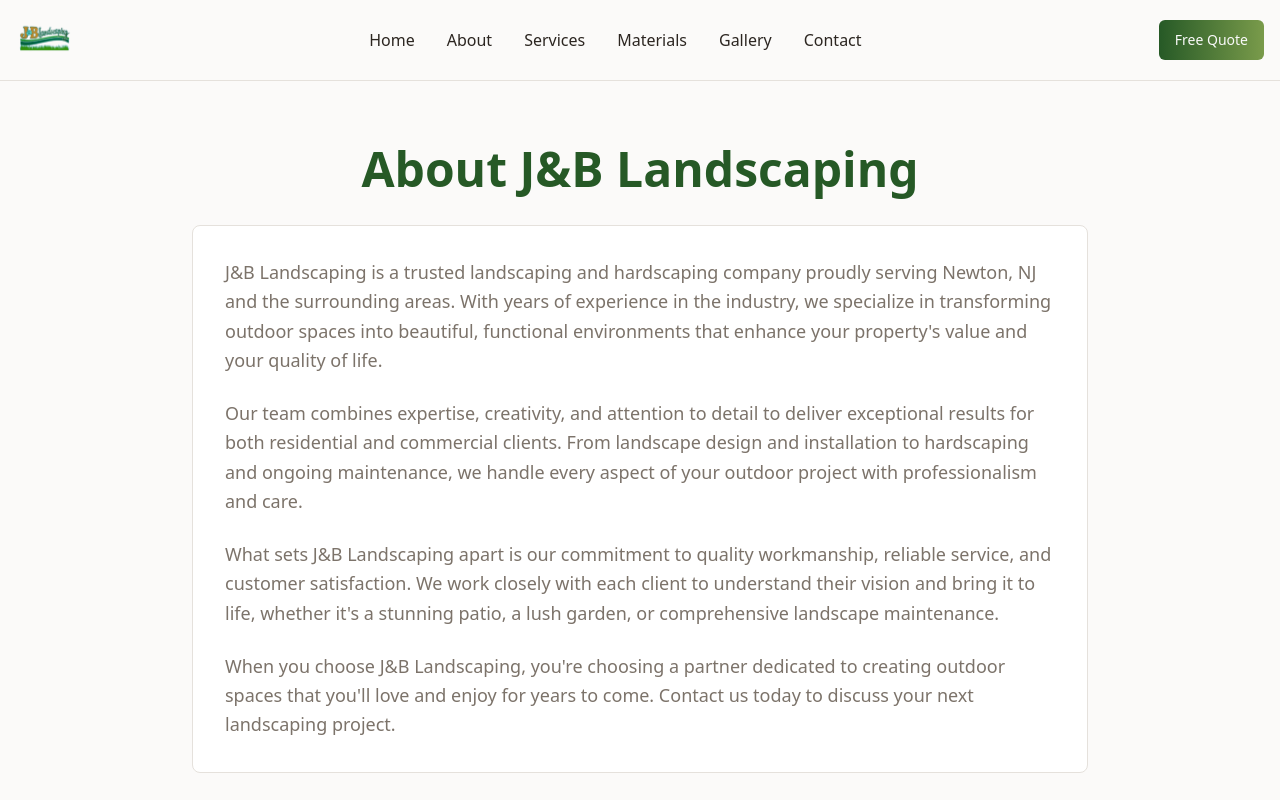
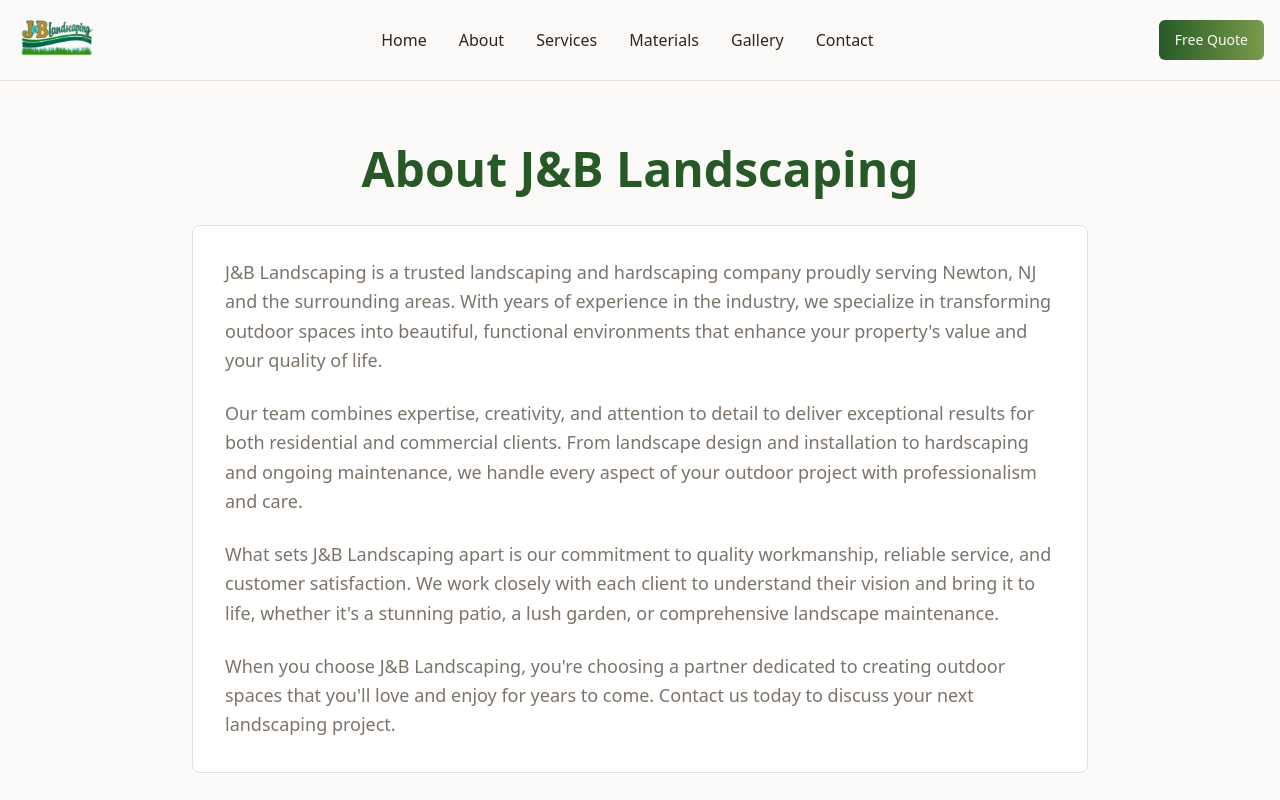
Before and after one commit to geturmoneyupnoturfunnyup/newton-landscapes-online, a React (Vite) app: page /about in a window 1280 px wide. Shown: the top 800 px of the page. Built offline with nearby package versions, Linux system fonts and the light colour scheme.

Commit message:
Increase logo size and remove padding

```diff
--- a/src/components/Header.tsx
+++ b/src/components/Header.tsx
@@ -20,11 +20,11 @@ const Header = () => {
         <div className="flex items-center justify-between h-16 md:h-20">
           {/* Logo */}
           <div className="flex-shrink-0">
-            <a href="/" className="flex items-center">
+            <a href="/">
               <img
                 src="/lovable-uploads/b23689e7-fc34-427f-ba07-33343c332385.png"
                 alt="J&B Landscaping Logo"
-                className="h-14 md:h-18 w-auto"
+                className="h-16 md:h-20 w-auto"
               />
             </a>
           </div>
```
